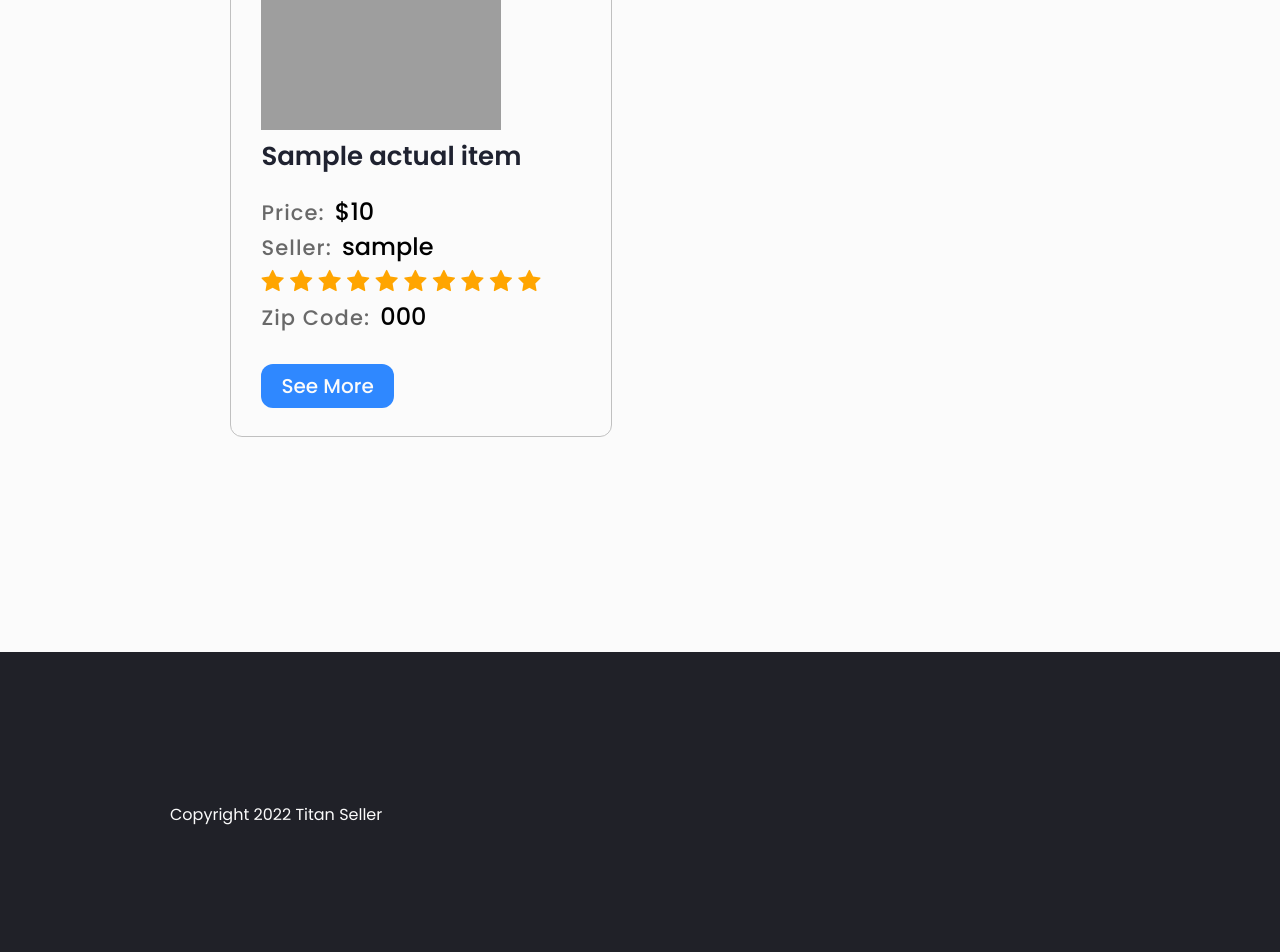
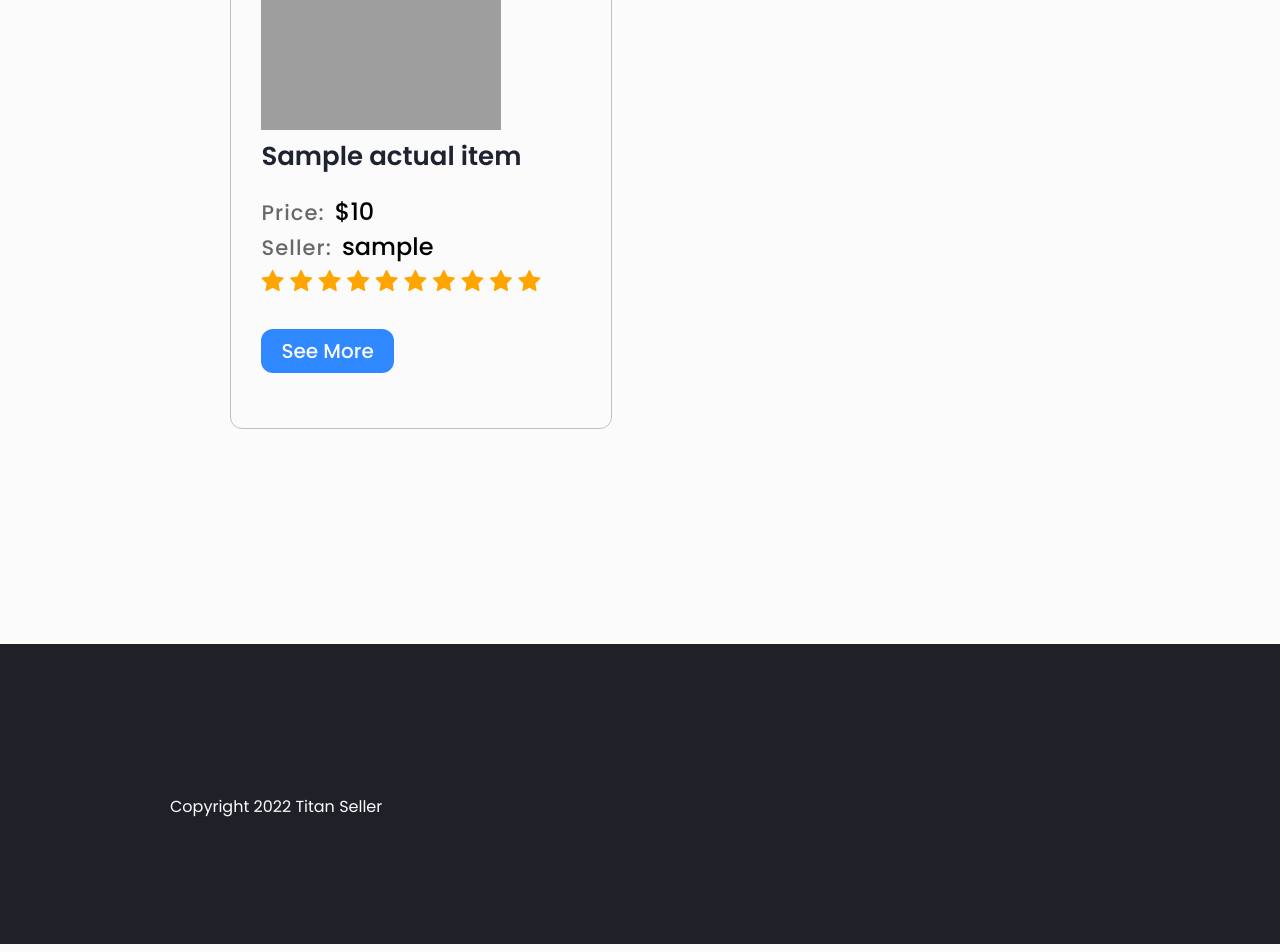
Before and after one commit to atakux/WeTeam, a Flask app: template templates/home.html in a window 1280 px wide. Shown: the part 817-1769 px from the top of the page. Run offline with Flask 2, Linux system fonts and the light colour scheme; the template is opened without the code that fills it: most values are stand-ins (such as "Sample title", 1, 10 or a date in 2020); some libraries are stand-ins or nearby versions; grey boxes are pictures that could not be loaded.

Commit message:
Update home.html

```diff
--- a/templates/home.html
+++ b/templates/home.html
@@ -39,9 +39,7 @@
                         {% for i in range(5-(actual_item['user_score']|round|int)) %} <span class="fa fa-star"></span> {% endfor %}
                         </div>
                     </div>
-                    <div>
-                        <p class="tag">Zip Code: </p> {{ actual_item['user_zip'] }}
-                    </div>
+
 
                 </div>
                 <a href="/item/{{ actual_item['item_id'] }}"><button class="purchase button">See More</button></a>
```
